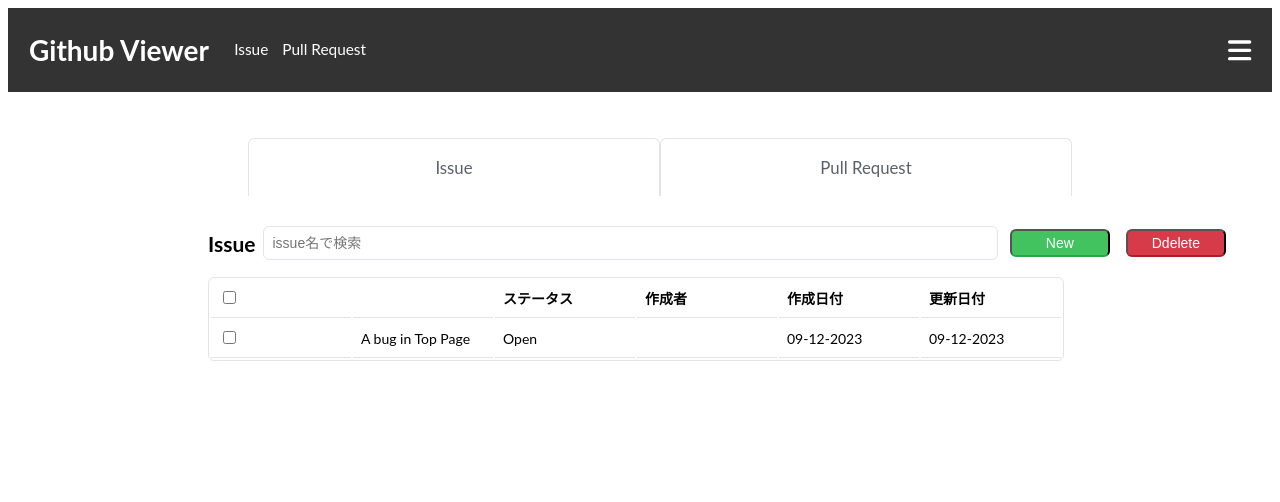
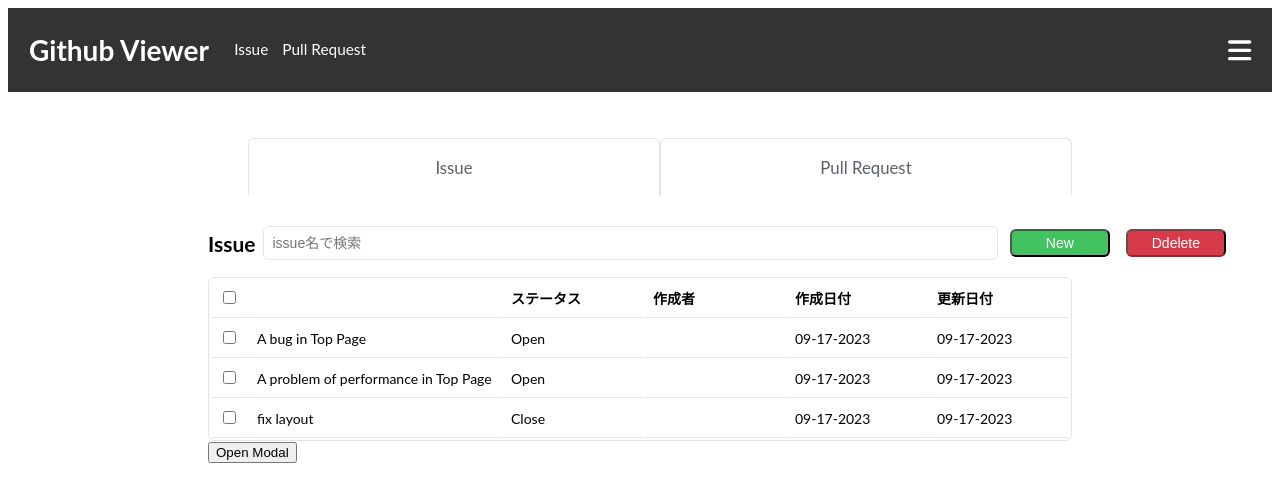
Before and after one commit to canopus-m-satoshi/redux-github-viewer, a React (Create React App) app: page / in a window 1280 px wide. Shown: the top 502 px of the page. Built offline with nearby package versions, Linux system fonts and the light colour scheme.

Commit message:
Modalのマークアップ(React-modalで実装）

```diff
--- a/src/components/atoms/Button.jsx
+++ b/src/components/atoms/Button.jsx
@@ -14,7 +14,6 @@ const StyleBasedButton = styled.button`
   outline: none;
   appearance: none;
   background: #42c360;
-  border-bottom: 2px solid #28a745;
 `
 
 const StyledButtonPrimary = styled(StyleBasedButton)`
@@ -27,11 +26,18 @@ const StyledButtonDelete = styled(StyleBasedButton)`
   border-bottom: 2px solid #af1c2a;
 `
 
+const StyledButtonTransparent = styled(StyleBasedButton)`
+  background: transparent;
+  border: none;
+  color: #0366d6;
+`
+
 // 全ボタンコンポーネント
 const buttonStyleLists = {
   default: StyleBasedButton,
   primary: StyledButtonPrimary,
   delete: StyledButtonDelete,
+  transparent: StyledButtonTransparent,
 }
 
 const Button = ({ text, styleType, onClick }) => {
--- a/src/components/atoms/Title.jsx
+++ b/src/components/atoms/Title.jsx
@@ -1,6 +1,7 @@
 import { styled } from 'styled-components'
 
 const StyledTitle = styled.h1`
+  font-size: 21px;
   place-items: center;
   place-content: center;
 
--- a/src/components/molecules/IssueBody.jsx
+++ b/src/components/molecules/IssueBody.jsx
@@ -1,4 +1,6 @@
 import { styled } from 'styled-components'
+
+import data from '../../data.json'
 
 const StyledTableContainer = styled.div`
   /* overflow: scroll; */
@@ -13,10 +15,20 @@ const StyledTable = styled.table`
 const StyledTableTr = styled.tr`
   tbody & {
     cursor: pointer;
+
+    &:hover {
+      background: rgb(198 218 230 / 25%);
+    }
   }
 
-  th:first-child {
+  th:first-child,
+  td:first-child {
     min-width: auto;
+  }
+
+  th:nth-child(2),
+  td:nth-child(2) {
+    width: 150rem;
   }
 `
 
@@ -51,16 +63,20 @@ const IssueBody = () => {
           </StyledTableTr>
         </thead>
         <tbody>
-          <StyledTableTr>
-            <StyledTableTd>
-              <input type="checkbox" />
-            </StyledTableTd>
-            <StyledTableTd>A bug in Top Page</StyledTableTd>
-            <StyledTableTd>Open</StyledTableTd>
-            <StyledTableTd></StyledTableTd>
-            <StyledTableTd>09-12-2023</StyledTableTd>
-            <StyledTableTd>09-12-2023</StyledTableTd>
-          </StyledTableTr>
+          {data.map((data) => (
+            <StyledTableTr key={data.issueID}>
+              <StyledTableTd>
+                <input type="checkbox" />
+              </StyledTableTd>
+              <StyledTableTd className="longCdatal">
+                {data.description}
+              </StyledTableTd>
+              <StyledTableTd>{data.status}</StyledTableTd>
+              <StyledTableTd>{data.author}</StyledTableTd>
+              <StyledTableTd>{data.createdDate}</StyledTableTd>
+              <StyledTableTd>{data.updatedDate}</StyledTableTd>
+            </StyledTableTr>
+          ))}
         </tbody>
       </StyledTable>
     </StyledTableContainer>
--- /dev/null
+++ b/src/components/organisms/ModalWrapper.jsx
@@ -0,0 +1,114 @@
+import { useState } from 'react'
+import Modal from 'react-modal'
+import Title from '../atoms/Title'
+import styled from 'styled-components'
+import Button from '../atoms/Button'
+
+Modal.setAppElement('#root')
+
+const StyledModal = styled(Modal)`
+  position: absolute;
+  inset: 40px;
+  border: 1px solid #cccccc;
+  background: #fff;
+  overflow: auto;
+  border-radius: 4px;
+  outline: none;
+  padding: 20px;
+
+  margin: auto;
+  width: 60%;
+`
+
+const StyledContainer = styled.div`
+  display: flex;
+  flex-direction: column;
+  max-width: 598px;
+  height: 100%;
+  margin-inline: auto;
+`
+
+const StyledFormContainer = styled.div`
+  padding: 32px 0px 16px;
+`
+
+const StyledForm = styled.form`
+  display: flex;
+  flex-direction: column;
+  gap: 30px;
+`
+
+const StyledFormItem = styled.div`
+  display: flex;
+  flex-direction: column;
+  gap: 10px;
+
+  > * {
+    outline: none;
+  }
+
+  input,
+  textarea,
+  select {
+    border-radius: 6px;
+    border: 1px solid #e1e4e8;
+  }
+
+  textarea {
+    min-height: 150px;
+  }
+
+  select {
+    width: max-content;
+  }
+`
+
+const StyledButtonContainer = styled.div`
+  display: flex;
+  align-items: center;
+  justify-content: end;
+  column-gap: 8px;
+  margin-top: auto;
+
+  > button {
+    flex-basis: 20%;
+  }
+`
+
+const ModalWrapper = ({ modalIsOpen, closeModal, updateIssue }) => {
+  return (
+    <StyledModal isOpen={modalIsOpen} contentLabel="Add Issue Modal">
+      <StyledContainer>
+        <Title title="Issueを追加" />
+
+        <StyledFormContainer>
+          <StyledForm>
+            <StyledFormItem>
+              <label>タイトル</label>
+              <input id="title" type="text" />
+            </StyledFormItem>
+            <StyledFormItem>
+              <label>説明</label>
+              <textarea
+                placeholder="説明を入力してください"
+                defaultValue="Lorem ipsum dolor sit amet, consectetur adipiscing elit."></textarea>
+            </StyledFormItem>
+            <StyledFormItem>
+              <label>ステータス</label>
+              <select>
+                <option value="0">Open</option>
+                <option value="1">Close</option>
+              </select>
+            </StyledFormItem>
+          </StyledForm>
+        </StyledFormContainer>
+
+        <StyledButtonContainer>
+          <Button text="更新" onClick={updateIssue} />
+          <Button text="閉じる" styleType="transparent" onClick={closeModal} />
+        </StyledButtonContainer>
+      </StyledContainer>
+    </StyledModal>
+  )
+}
+export default ModalWrapper
--- a/src/components/organisms/Tabs.jsx
+++ b/src/components/organisms/Tabs.jsx
@@ -6,13 +6,25 @@ import IssueBody from '../molecules/IssueBody'
 import IssueHeader from '../molecules/IssueHeader'
 import TabList from '../molecules/TabList'
 import TabPanels from '../molecules/TabPanels'
+import ModalWrapper from './ModalWrapper'
 
 const Tabs = () => {
   const [SelectedTab, setSelectedTab] = useState(Tab.length)
+  const [modalIsOpen, setIsOpen] = useState(false)
 
   const handleTabSelect = (index) => {
     setSelectedTab(index)
   }
+
+  function openModal() {
+    setIsOpen(true)
+  }
+
+  function closeModal() {
+    setIsOpen(false)
+  }
+
+  function updateIssue() {}
 
   return (
     <>
@@ -33,6 +45,13 @@ const Tabs = () => {
           <Title title="PullRequest" centering />
         </TabPanel>
       </TabPanels>
+      <button onClick={openModal}>Open Modal</button>
+      <ModalWrapper
+        modalIsOpen={modalIsOpen}
+        openModal={openModal}
+        closeModal={closeModal}
+        updateIssue={updateIssue}
+      />
     </>
   )
 }
--- /dev/null
+++ b/src/data.json
@@ -0,0 +1,26 @@
+[
+  {
+    "issueID": 1,
+    "description": "A bug in Top Page",
+    "status": "Open",
+    "author": "",
+    "createdDate": "09-17-2023",
+    "updatedDate": "09-17-2023"
+  },
+  {
+    "issueID": 2,
+    "description": "A problem of performance in Top Page",
+    "status": "Open",
+    "author": "",
+    "createdDate": "09-17-2023",
+    "updatedDate": "09-17-2023"
+  },
+  {
+    "issueID": 3,
+    "description": "fix layout",
+    "status": "Close",
+    "author": "",
+    "createdDate": "09-17-2023",
+    "updatedDate": "09-17-2023"
+  }
+]
```
